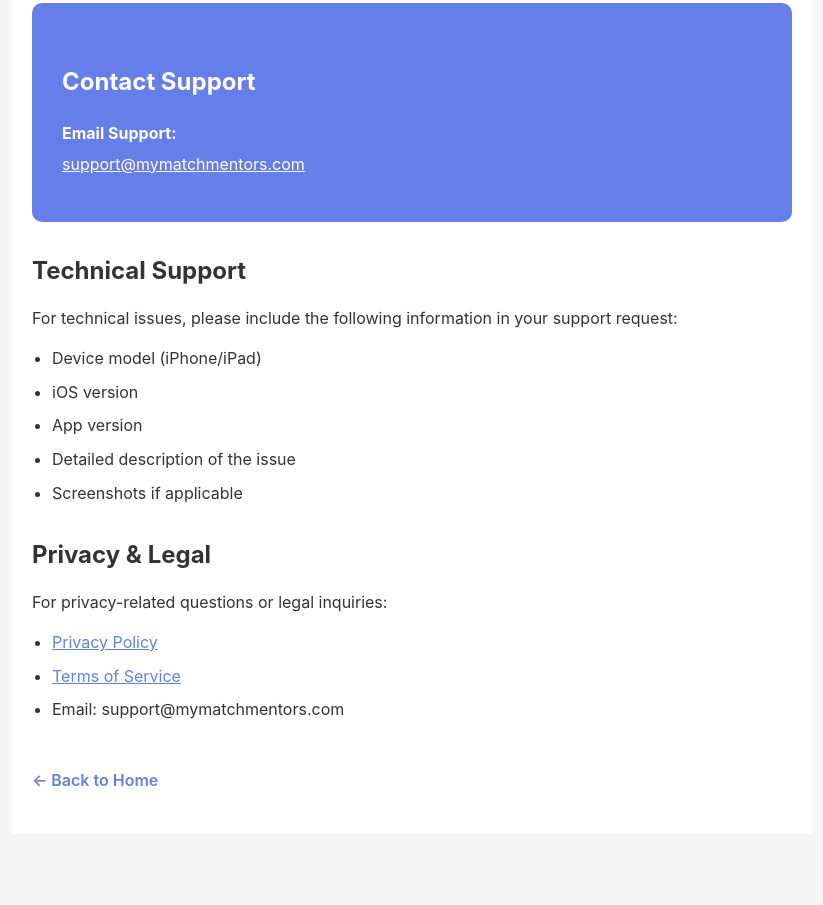
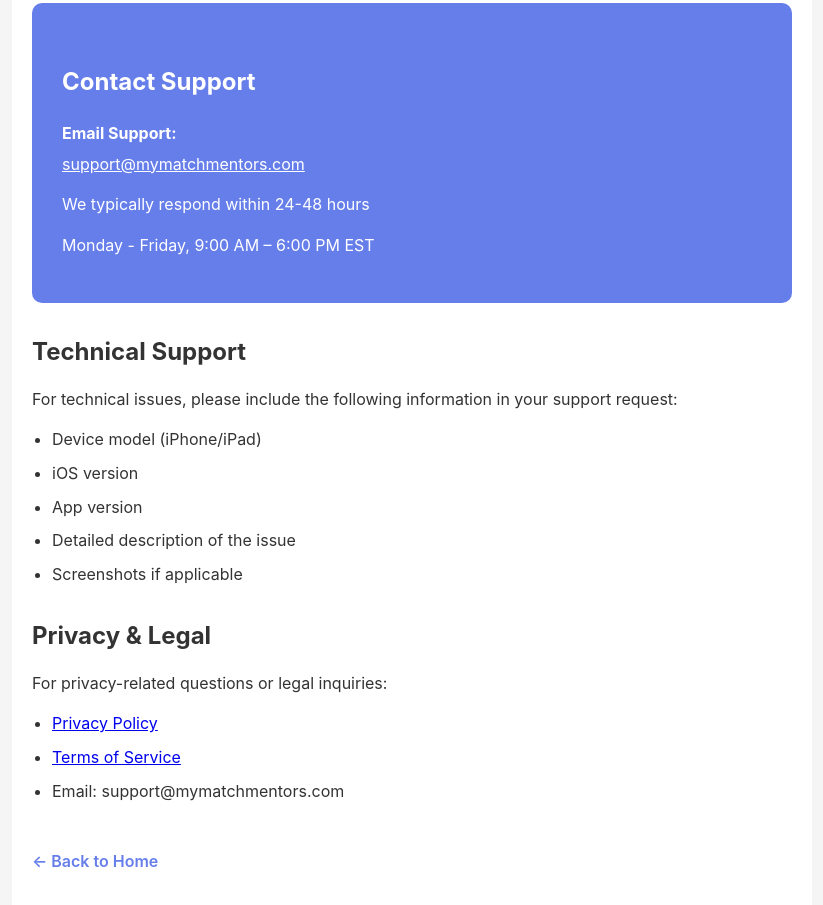
Before and after one commit to Michael5477/mymatchmentors.com, a plain HTML site: page support.html in a window 1280 px wide. Shown: the part 1654-2559 px from the top of the page, without its empty margins (228-1051 px from the left). Before the commit the page ends 2488 px from the top, so only its background shows below. Drawn offline with Linux system fonts and the light colour scheme.

Commit message:
Update support.html

```diff
--- a/support.html
+++ b/support.html
@@ -4,6 +4,7 @@
     <meta charset="UTF-8">
     <meta name="viewport" content="width=device-width, initial-scale=1.0">
     <title>Support - My Match Mentors</title>
+    <link rel="icon" type="image/png" href="/favicon.png">
     <style>
         * {
             margin: 0;
@@ -152,12 +153,12 @@
 
         <div class="contact-info">
             <h2>Contact Support</h2>
-
             <div class="contact-method">
                 <strong>Email Support:</strong>
                 <a href="mailto:support@mymatchmentors.com" style="color: white;">support@mymatchmentors.com</a>
             </div>
-
+            <p>We typically respond within 24-48 hours</p>
+            <p>Monday - Friday, 9:00 AM – 6:00 PM EST</p>
         </div>
 
         <h2>Technical Support</h2>
@@ -173,8 +174,8 @@
         <h2>Privacy & Legal</h2>
         <p>For privacy-related questions or legal inquiries:</p>
         <ul>
-            <li><a href="/privacy.html" style="color: #667eea;">Privacy Policy</a></li>
-            <li><a href="/terms.html" style="color: #667eea;">Terms of Service</a></li>
+            <li><a href="/privacy.html">Privacy Policy</a></li>
+            <li><a href="/terms.html">Terms of Service</a></li>
             <li>Email: support@mymatchmentors.com</li>
         </ul>
 
```
